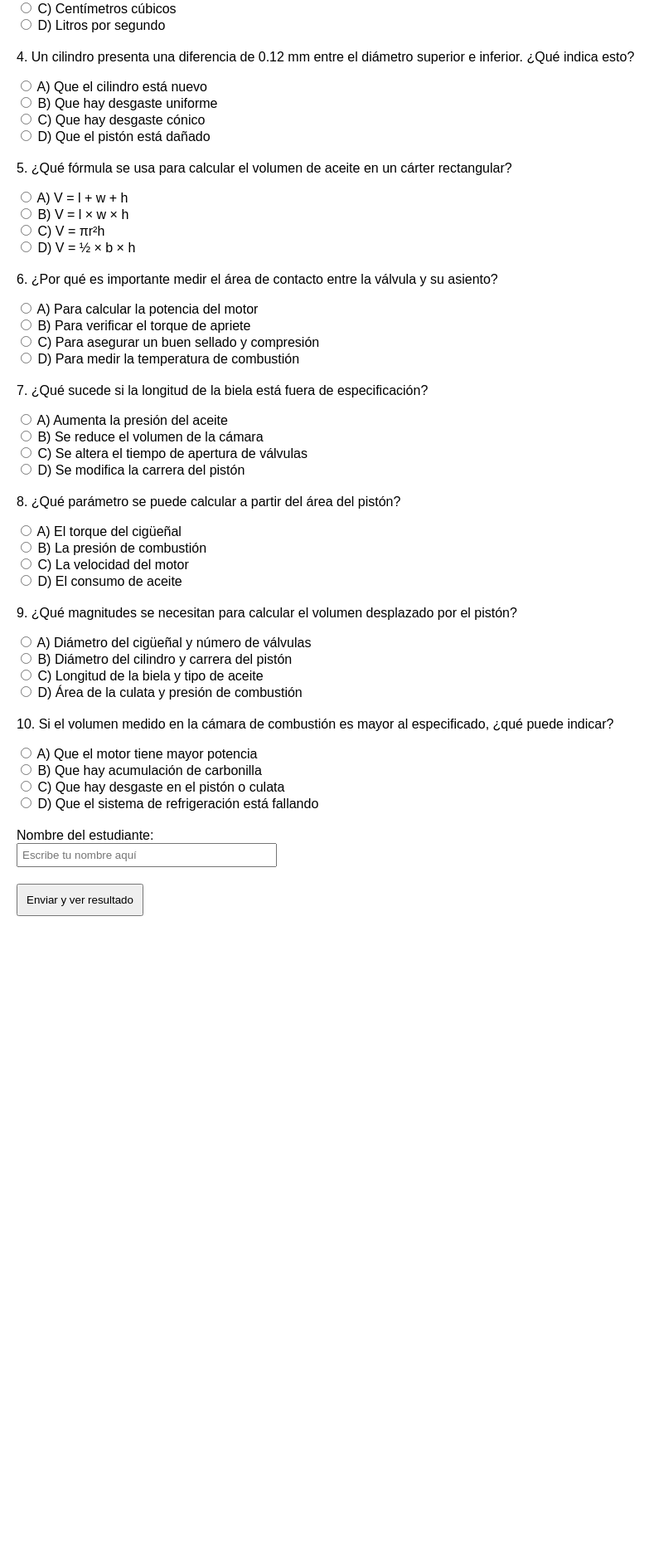
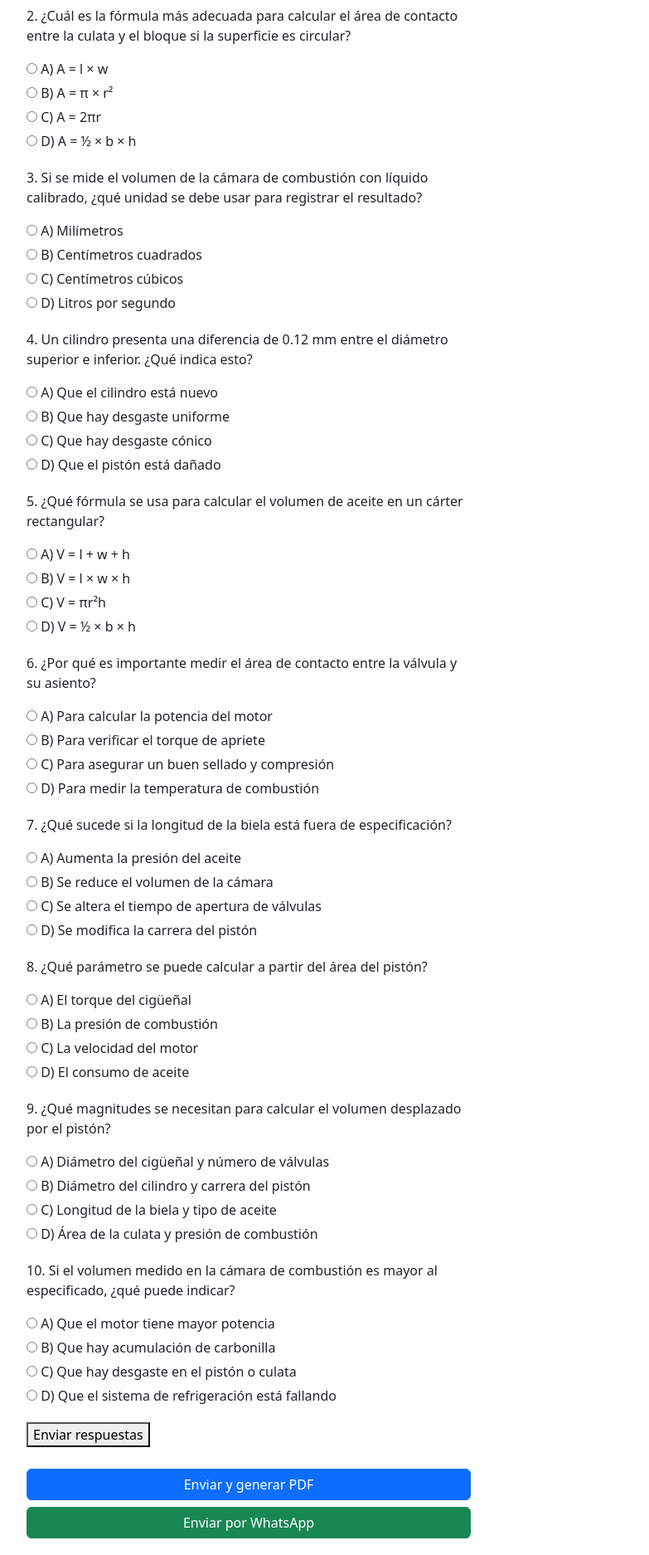
Before and after one commit to ewacor/Cuestionario2, a plain HTML site: page index.html in a window 1280 px wide. Shown: the part 422-2296 px from the top of the page at 83% size, without its empty margins (0-783 px from the left). Before the commit the page ends 1546 px from the top, so only its background shows below. Drawn offline with nearby package versions, Linux system fonts and the light colour scheme.

Commit message:
Add files via upload

```diff
--- a/index.html
+++ b/index.html
@@ -4,119 +4,157 @@
 <html lang="es">
 <head>
 <meta charset="utf-8"/>
+<meta content="width=device-width, initial-scale=1.0" name="viewport"/>
 <title>Cuestionario Diagnóstico de Motores</title>
 <style>
-        body { font-family: Arial, sans-serif; margin: 20px; }
+    body { font-family: Arial, sans-serif; padding: 20px; max-width: 600px; margin: auto; }
+    h1 { text-align: center; }
     .question { margin-bottom: 20px; }
-        .result { font-weight: bold; margin-top: 20px; }
+    .options label { display: block; margin-bottom: 5px; }
+    .result { font-weight: bold; margin-top: 10px; }
+    button { margin-top: 10px; }
   </style>
-</head>
-<body>
+<meta content="width=device-width, initial-scale=1" name="viewport"/><link href="https://cdn.jsdelivr.net/npm/bootstrap@5.3.0/dist/css/bootstrap.min.css" rel="stylesheet"/></head>
+<body><div class="container mt-4"><div class="mb-3"><label class="form-label" for="studentName">Nombre del estudiante:</label><input class="form-control" id="studentName" name="studentName" required="True" type="text"/></div>
 <h1>Cuestionario Diagnóstico de Motores</h1>
+<form id="quizForm">
 <div class="question">
 <p>1. ¿Qué instrumento es más adecuado para medir la carrera del pistón en un motor?</p>
-<input name="q1" type="radio" value="A"/> A) Calibrador Vernier<br/>
-<input name="q1" type="radio" value="B"/> B) Micrómetro<br/>
-<input name="q1" type="radio" value="C"/> C) Cinta métrica<br/>
-<input name="q1" type="radio" value="D"/> D) Manómetro<br/>
+<div class="options">
+<label><input name="q1" type="radio" value="A"/> A) Calibrador Vernier</label>
+<label><input name="q1" type="radio" value="B"/> B) Micrómetro</label>
+<label><input name="q1" type="radio" value="C"/> C) Cinta métrica</label>
+<label><input name="q1" type="radio" value="D"/> D) Manómetro</label>
+</div>
 </div>
 <div class="question">
 <p>2. ¿Cuál es la fórmula más adecuada para calcular el área de contacto entre la culata y el bloque si la superficie es circular?</p>
-<input name="q2" type="radio" value="A"/> A) A = l × w<br/>
-<input name="q2" type="radio" value="B"/> B) A = π × r²<br/>
-<input name="q2" type="radio" value="C"/> C) A = 2πr<br/>
-<input name="q2" type="radio" value="D"/> D) A = ½ × b × h<br/>
+<div class="options">
+<label><input name="q2" type="radio" value="A"/> A) A = l × w</label>
+<label><input name="q2" type="radio" value="B"/> B) A = π × r²</label>
+<label><input name="q2" type="radio" value="C"/> C) A = 2πr</label>
+<label><input name="q2" type="radio" value="D"/> D) A = ½ × b × h</label>
+</div>
 </div>
 <div class="question">
 <p>3. Si se mide el volumen de la cámara de combustión con líquido calibrado, ¿qué unidad se debe usar para registrar el resultado?</p>
-<input name="q3" type="radio" value="A"/> A) Milímetros<br/>
-<input name="q3" type="radio" value="B"/> B) Centímetros cuadrados<br/>
-<input name="q3" type="radio" value="C"/> C) Centímetros cúbicos<br/>
-<input name="q3" type="radio" value="D"/> D) Litros por segundo<br/>
+<div class="options">
+<label><input name="q3" type="radio" value="A"/> A) Milímetros</label>
+<label><input name="q3" type="radio" value="B"/> B) Centímetros cuadrados</label>
+<label><input name="q3" type="radio" value="C"/> C) Centímetros cúbicos</label>
+<label><input name="q3" type="radio" value="D"/> D) Litros por segundo</label>
+</div>
 </div>
 <div class="question">
 <p>4. Un cilindro presenta una diferencia de 0.12 mm entre el diámetro superior e inferior. ¿Qué indica esto?</p>
-<input name="q4" type="radio" value="A"/> A) Que el cilindro está nuevo<br/>
-<input name="q4" type="radio" value="B"/> B) Que hay desgaste uniforme<br/>
-<input name="q4" type="radio" value="C"/> C) Que hay desgaste cónico<br/>
-<input name="q4" type="radio" value="D"/> D) Que el pistón está dañado<br/>
+<div class="options">
+<label><input name="q4" type="radio" value="A"/> A) Que el cilindro está nuevo</label>
+<label><input name="q4" type="radio" value="B"/> B) Que hay desgaste uniforme</label>
+<label><input name="q4" type="radio" value="C"/> C) Que hay desgaste cónico</label>
+<label><input name="q4" type="radio" value="D"/> D) Que el pistón está dañado</label>
+</div>
 </div>
 <div class="question">
 <p>5. ¿Qué fórmula se usa para calcular el volumen de aceite en un cárter rectangular?</p>
-<input name="q5" type="radio" value="A"/> A) V = l + w + h<br/>
-<input name="q5" type="radio" value="B"/> B) V = l × w × h<br/>
-<input name="q5" type="radio" value="C"/> C) V = πr²h<br/>
-<input name="q5" type="radio" value="D"/> D) V = ½ × b × h<br/>
+<div class="options">
+<label><input name="q5" type="radio" value="A"/> A) V = l + w + h</label>
+<label><input name="q5" type="radio" value="B"/> B) V = l × w × h</label>
+<label><input name="q5" type="radio" value="C"/> C) V = πr²h</label>
+<label><input name="q5" type="radio" value="D"/> D) V = ½ × b × h</label>
+</div>
 </div>
 <div class="question">
 <p>6. ¿Por qué es importante medir el área de contacto entre la válvula y su asiento?</p>
-<input name="q6" type="radio" value="A"/> A) Para calcular la potencia del motor<br/>
-<input name="q6" type="radio" value="B"/> B) Para verificar el torque de apriete<br/>
-<input name="q6" type="radio" value="C"/> C) Para asegurar un buen sellado y compresión<br/>
-<input name="q6" type="radio" value="D"/> D) Para medir la temperatura de combustión<br/>
+<div class="options">
+<label><input name="q6" type="radio" value="A"/> A) Para calcular la potencia del motor</label>
+<label><input name="q6" type="radio" value="B"/> B) Para verificar el torque de apriete</label>
+<label><input name="q6" type="radio" value="C"/> C) Para asegurar un buen sellado y compresión</label>
+<label><input name="q6" type="radio" value="D"/> D) Para medir la temperatura de combustión</label>
+</div>
 </div>
 <div class="question">
 <p>7. ¿Qué sucede si la longitud de la biela está fuera de especificación?</p>
-<input name="q7" type="radio" value="A"/> A) Aumenta la presión del aceite<br/>
-<input name="q7" type="radio" value="B"/> B) Se reduce el volumen de la cámara<br/>
-<input name="q7" type="radio" value="C"/> C) Se altera el tiempo de apertura de válvulas<br/>
-<input name="q7" type="radio" value="D"/> D) Se modifica la carrera del pistón<br/>
+<div class="options">
+<label><input name="q7" type="radio" value="A"/> A) Aumenta la presión del aceite</label>
+<label><input name="q7" type="radio" value="B"/> B) Se reduce el volumen de la cámara</label>
+<label><input name="q7" type="radio" value="C"/> C) Se altera el tiempo de apertura de válvulas</label>
+<label><input name="q7" type="radio" value="D"/> D) Se modifica la carrera del pistón</label>
+</div>
 </div>
 <div class="question">
 <p>8. ¿Qué parámetro se puede calcular a partir del área del pistón?</p>
-<input name="q8" type="radio" value="A"/> A) El torque del cigüeñal<br/>
-<input name="q8" type="radio" value="B"/> B) La presión de combustión<br/>
-<input name="q8" type="radio" value="C"/> C) La velocidad del motor<br/>
-<input name="q8" type="radio" value="D"/> D) El consumo de aceite<br/>
+<div class="options">
+<label><input name="q8" type="radio" value="A"/> A) El torque del cigüeñal</label>
+<label><input name="q8" type="radio" value="B"/> B) La presión de combustión</label>
+<label><input name="q8" type="radio" value="C"/> C) La velocidad del motor</label>
+<label><input name="q8" type="radio" value="D"/> D) El consumo de aceite</label>
+</div>
 </div>
 <div class="question">
 <p>9. ¿Qué magnitudes se necesitan para calcular el volumen desplazado por el pistón?</p>
-<input name="q9" type="radio" value="A"/> A) Diámetro del cigüeñal y número de válvulas<br/>
-<input name="q9" type="radio" value="B"/> B) Diámetro del cilindro y carrera del pistón<br/>
-<input name="q9" type="radio" value="C"/> C) Longitud de la biela y tipo de aceite<br/>
-<input name="q9" type="radio" value="D"/> D) Área de la culata y presión de combustión<br/>
+<div class="options">
+<label><input name="q9" type="radio" value="A"/> A) Diámetro del cigüeñal y número de válvulas</label>
+<label><input name="q9" type="radio" value="B"/> B) Diámetro del cilindro y carrera del pistón</label>
+<label><input name="q9" type="radio" value="C"/> C) Longitud de la biela y tipo de aceite</label>
+<label><input name="q9" type="radio" value="D"/> D) Área de la culata y presión de combustión</label>
+</div>
 </div>
 <div class="question">
 <p>10. Si el volumen medido en la cámara de combustión es mayor al especificado, ¿qué puede indicar?</p>
-<input name="q10" type="radio" value="A"/> A) Que el motor tiene mayor potencia<br/>
-<input name="q10" type="radio" value="B"/> B) Que hay acumulación de carbonilla<br/>
-<input name="q10" type="radio" value="C"/> C) Que hay desgaste en el pistón o culata<br/>
-<input name="q10" type="radio" value="D"/> D) Que el sistema de refrigeración está fallando<br/>
+<div class="options">
+<label><input name="q10" type="radio" value="A"/> A) Que el motor tiene mayor potencia</label>
+<label><input name="q10" type="radio" value="B"/> B) Que hay acumulación de carbonilla</label>
+<label><input name="q10" type="radio" value="C"/> C) Que hay desgaste en el pistón o culata</label>
+<label><input name="q10" type="radio" value="D"/> D) Que el sistema de refrigeración está fallando</label>
 </div>
-<div>
-<label for="student-name">Nombre del estudiante:</label><br/>
-<input id="student-name" placeholder="Escribe tu nombre aquí" style="width: 300px; padding: 5px;" type="text"/>
 </div>
-<button onclick="calcularResultado()" style="margin-top: 20px; padding: 10px;">Enviar y ver resultado</button>
-<p class="result" id="resultado"></p>
+<button onclick="checkAnswers()" type="button">Enviar respuestas</button>
+<div class="result" id="result"></div>
+</form>
 <script>
-        function calcularResultado() {
-            const respuestasCorrectas = {
-                q1: "A",
-                q2: "B",
-                q3: "C",
-                q4: "C",
-                q5: "B",
-                q6: "C",
-                q7: "D",
-                q8: "B",
-                q9: "B",
-                q10: "C"
+    function checkAnswers() {
+      const correctAnswers = {
+        q1: "A", q2: "B", q3: "C", q4: "C", q5: "B",
+        q6: "C", q7: "D", q8: "B", q9: "B", q10: "C"
       };
-            let puntaje = 0;
-            for (let i = 1; i <= 10; i++) {
-                const pregunta = document.querySelector('input[name="q' + i + '"]:checked');
-                if (pregunta && pregunta.value === respuestasCorrectas["q" + i]) {
-                    puntaje++;
+      let score = 0;
+      for (let q in correctAnswers) {
+        const selected = document.querySelector('input[name="' + q + '"]:checked');
+        if (selected && selected.value === correctAnswers[q]) {
+          score++;
         }
       }
-            const nombre = document.getElementById("student-name").value.trim();
-            if (nombre) {
-                document.getElementById("resultado").textContent = `Nombre: ${nombre} | Resultado: ${puntaje} de 10`;
-            } else {
-                document.getElementById("resultado").textContent = "Por favor, escribe tu nombre.";
-            }
+      document.getElementById("result").innerText = "Puntaje: " + score + " / 10";
     }
   </script>
-</body>
+<button class="btn btn-primary w-100 mt-3" id="generatePDF" type="button">Enviar y generar PDF</button><a class="btn btn-success w-100 mt-2" href="#" id="whatsappShare" target="_blank">Enviar por WhatsApp</a></div><script src="https://cdnjs.cloudflare.com/ajax/libs/jspdf/2.5.1/jspdf.umd.min.js"></script><script>
+document.getElementById("generatePDF").addEventListener("click", function () {
+    const { jsPDF } = window.jspdf;
+    const doc = new jsPDF();
+    let y = 20;
+    const name = document.getElementById("studentName").value;
+    doc.setFontSize(14);
+    doc.text("Cuestionario - Diagnóstico de Motores", 20, y);
+    y += 10;
+    doc.text("Estudiante: " + name, 20, y);
+    y += 10;
+
+    const inputs = document.querySelectorAll("input, textarea, select");
+    inputs.forEach((input) => {
+        const label = input.previousElementSibling ? input.previousElementSibling.innerText : input.name;
+        const value = input.value || (input.checked ? "Sí" : "No");
+        if (label) {
+            y += 10;
+            doc.text(label + ": " + value, 20, y);
+        }
+    });
+
+    doc.save("cuestionario_respuestas.pdf");
+
+    // Enable WhatsApp button
+    const whatsappBtn = document.getElementById("whatsappShare");
+    const message = encodeURIComponent("Hola, aquí están mis respuestas al cuestionario.");
+    whatsappBtn.href = "https://wa.me/?text=" + message;
+});
+</script></body>
 </html>
```
Lines whose indentation alone changed are shown as unchanged.
